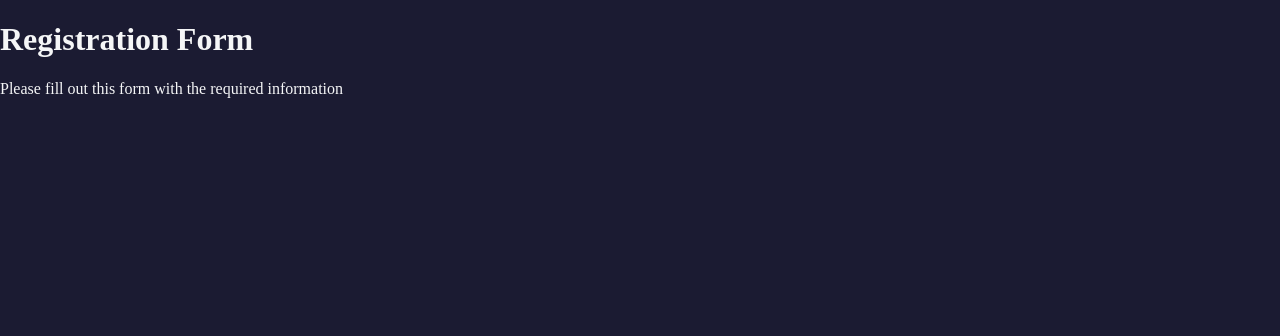
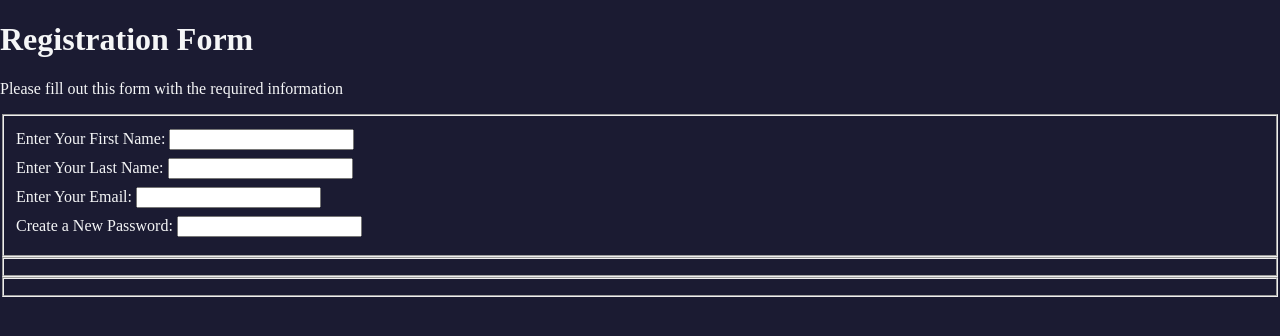
Before and after one commit to Lightnuss/registration-form, a plain HTML site: page index.html in a window 1280 px wide. Drawn offline with Linux system fonts and the light colour scheme.

Commit message:
second-commit

```diff
--- a/index.html
+++ b/index.html
@@ -8,5 +8,22 @@
 <body>
     <h1>Registration Form</h1>
     <p>Please fill out this form with the required information</p>
-    <form action="https://register-demo.freecodecamp.org" method="post"></form>
+    <form action="https://register-demo.freecodecamp.org" method="post">
+        <fieldset>
+            <label for="first-name">
+                Enter Your First Name: <input id="first-name">
+            </label>
+            <label for="last-name">
+                Enter Your Last Name: <input id="last-name">
+            </label>
+            <label for="email">
+                Enter Your Email: <input id="email">
+            </label>
+            <label for="new-password">
+                Create a New Password: <input id="new-password">
+            </label>
+        </fieldset>
+        <fieldset></fieldset>
+        <fieldset></fieldset>
+    </form>
 </body>
--- a/styles.css
+++ b/styles.css
@@ -5,3 +5,8 @@ body {
     background-color: #1b1b32;
     color: #f5f6f7;
 }
+
+label {
+    display: block;
+    margin: 0.5rem 0;
+}
```
